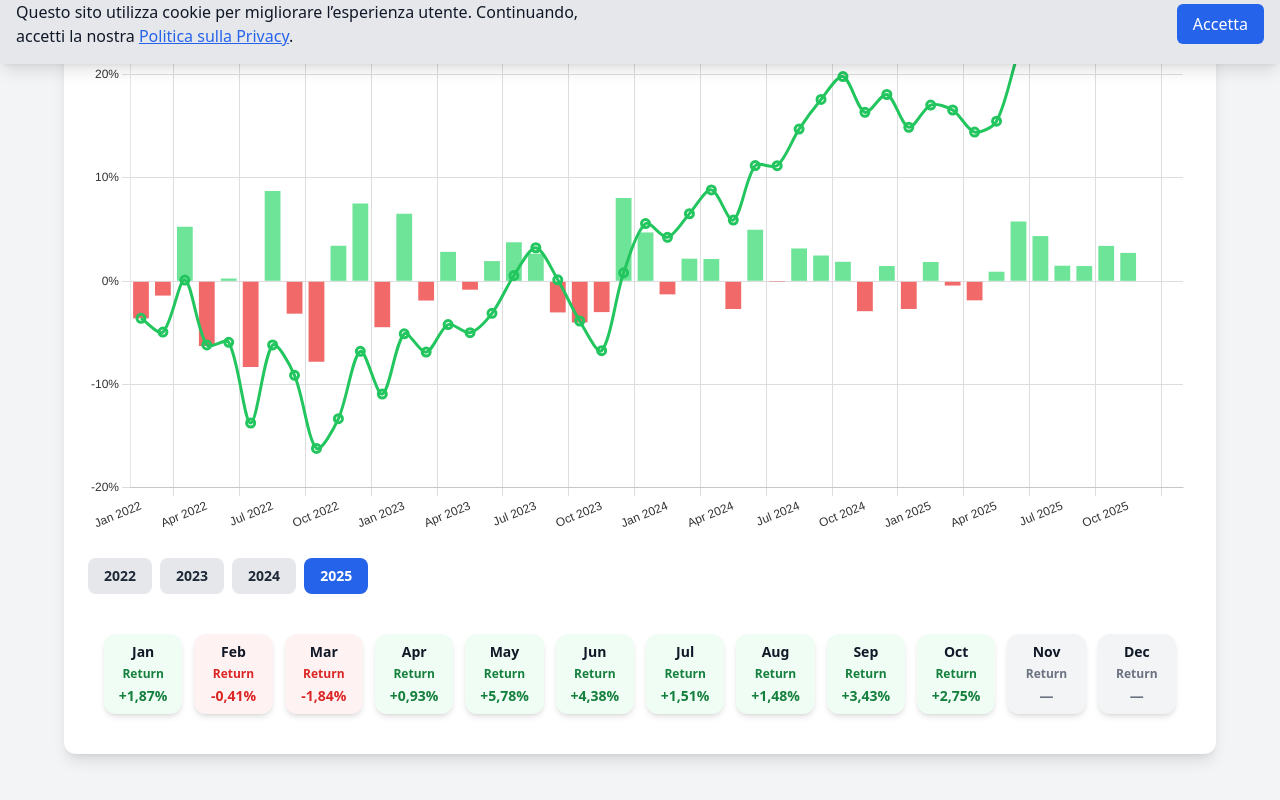
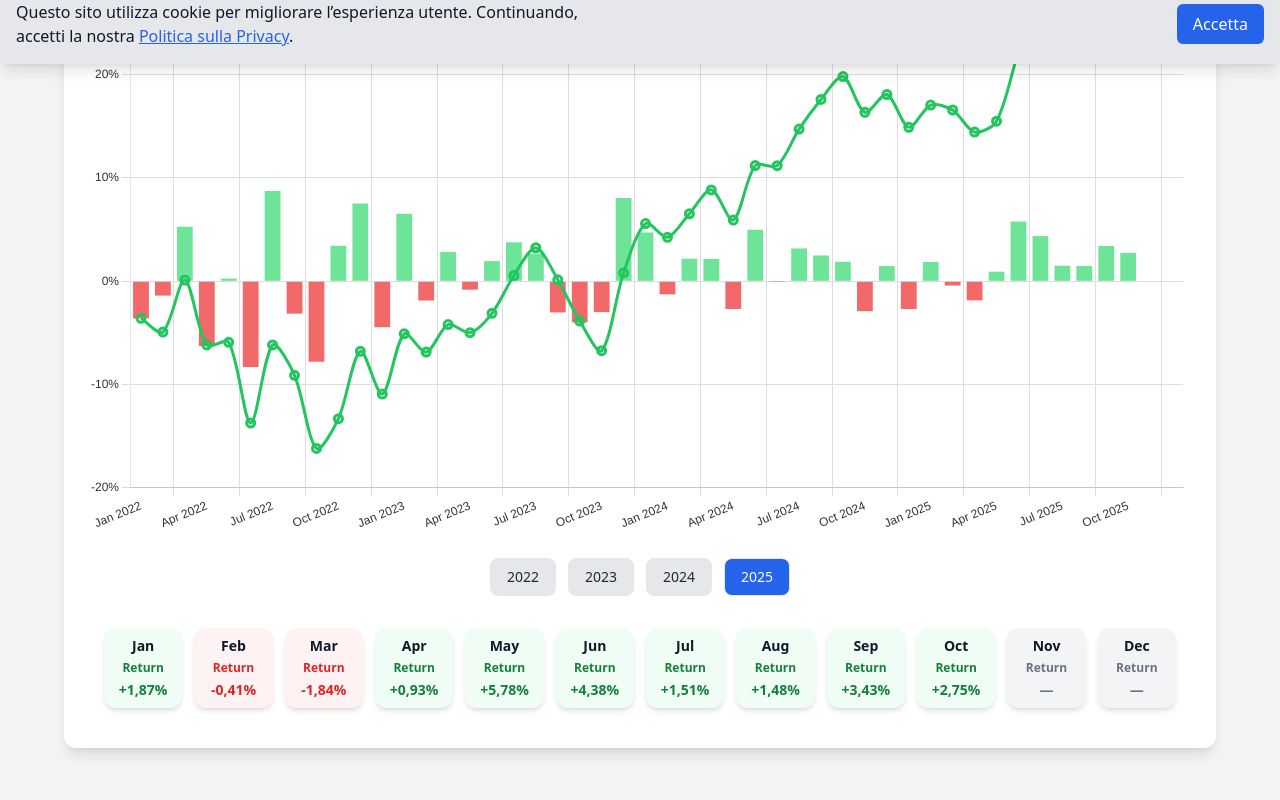
Before and after one commit to DanieleMasone/ingdanielemasone, a React (Create React App) app: page /#/trading in a window 1280 px wide. Shown: the part 736-1536 px from the top of the page. Built offline with nearby package versions, Linux system fonts and the light colour scheme.

Commit message:
chore: TradingPerformanceChart

```diff
--- a/src/components/ui/TradingPerformanceChart.jsx
+++ b/src/components/ui/TradingPerformanceChart.jsx
@@ -13,6 +13,7 @@ import {
     PointElement,
     Tooltip,
 } from 'chart.js';
+import {SelectableButton} from "./SelectableButton";
 
 ChartJS.register(
     CategoryScale,
@@ -218,25 +219,23 @@ export default function TradingPerformanceChart() {
         if (isMonthly) {
             return (
                 <div className="space-y-4">
-                    {/* Tabs per anno */}
-                    <div className="flex gap-2 overflow-x-auto pb-2 scrollbar-none">
-                        {Object.keys(years).map((year) => (
-                            <button
-                                key={year}
-                                onClick={() => setSelectedYear(year)}
-                                className={`px-4 py-2 rounded-lg font-semibold whitespace-nowrap transition-colors
-                                ${
-                                    selectedYear === year
-                                        ? "bg-blue-600 text-white"
-                                        : "bg-gray-200 dark:bg-gray-700 text-gray-800 dark:text-gray-200 hover:bg-gray-300 dark:hover:bg-gray-600"
-                                }`}
-                            >
-                                {year}
-                            </button>
-                        ))}
+                    {/* Tabs by year */}
+                    <div className="mb-4">
+                        <div
+                            className="flex flex-row sm:flex-wrap sm:justify-center gap-2 sm:gap-3 overflow-x-auto sm:overflow-visible px-1 sm:px-0 scrollbar-hide"
+                        >
+                            {Object.keys(years).map((year) => (
+                                <SelectableButton
+                                    key={year}
+                                    label={year}
+                                    isSelected={selectedYear === year}
+                                    onClick={() => setSelectedYear(year)}
+                                />
+                            ))}
+                        </div>
                     </div>
 
-                    {/* Cards per l’anno selezionato */}
+                    {/* Cards for the selected year */}
                     <div className="p-4">
                         {/* Desktop: 12-card grid su una riga */}
                         <div className="hidden sm:grid grid-cols-12 gap-3">
@@ -292,10 +291,10 @@ export default function TradingPerformanceChart() {
                                 })}
                         </div>
 
-                        {/* Mobile: scroll orizzontale */}
+                        {/* Mobile: horizontal scroll */}
                         <div
                             className="sm:hidden overflow-x-auto overflow-y-hidden scrollbar-thin scrollbar-thumb-gray-400 dark:scrollbar-thumb-gray-600 scrollbar-track-gray-200 dark:scrollbar-track-gray-800">
-                            <div className="flex flex-nowrap gap-3 px-2">
+                            <div className="flex flex-nowrap gap-4 p-2">
                                 {monthlyReturns
                                     .slice(years[selectedYear], years[selectedYear] + 12)
                                     .map((val, i) => {
@@ -353,7 +352,7 @@ export default function TradingPerformanceChart() {
             );
         }
 
-        // --- VISTA ANNUALE ---
+        // --- ANNUAL VIEW ---
         return (
             <div className="overflow-x-auto sm:overflow-x-visible">
                 <div className="flex sm:grid sm:grid-cols-2 md:grid-cols-3 lg:grid-cols-4 gap-4 p-2">
```
